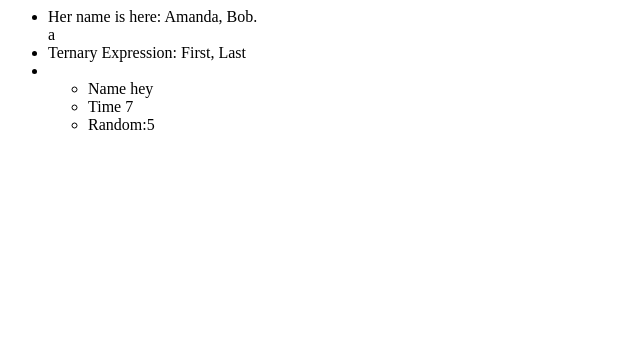
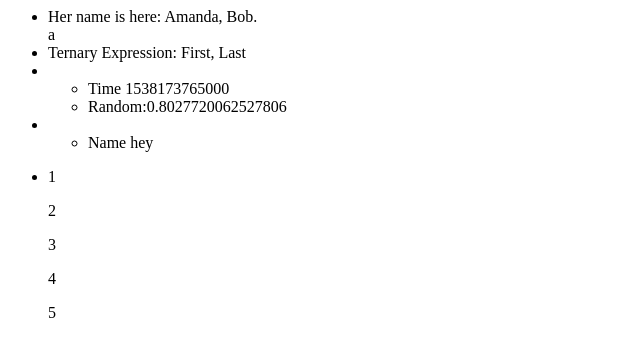
Before and after one commit to tachyonsignal/goolf, a plain HTML site: page index.html in a window 1280 px wide. Shown: the whole page, without its empty margins (0-640 px from the left). Drawn offline with Linux system fonts and the light colour scheme.

Commit message:
fix: reload array slot if any sub-component marked dirty

```diff
--- a/index.html
+++ b/index.html
@@ -26,6 +26,19 @@
     };
     const component_a = plug_a(state_a);
 
+    const components = [];
+    const states = [];
+    const plugs = [];
+    for(let i = 0 ; i < 5; ++i) {
+      const blueprint = $component("#" + i);
+      const plug = state => blueprint`<p>${state.num}</p>`;
+      const state = {num: i};
+      const component = plug(state);
+      states.push(state);
+      components.push(component);
+      plugs.push(plug);
+    }
+
     const blueprint_app = $app(document.getElementById('app'));
     let plug = state => blueprint_app`
       <ul>
@@ -33,27 +46,35 @@
           Her name is here: ${state.first}, ${state.last}.
         </li>a
         <li>Ternary Expression: ${state.first == 'Amanda' ? 'First, Last' : 'Last, First'}
+        <li>${state.childA}</li>
+        <li>${state.childB}</li>
         <li>${state.children}</li>
       </ul>`; // TODO: bug with trailing whitespace, or any character after last
     let state = {
       first: 'Amanda',
       last: 'Bob',
-      children: [component_a, component_b]
+      childA: component_a,
+      childB: component_b,
+      children: components
     };
 
+    let i = 0;
     setInterval(() => {
-      state = Object.assign(state, {
-        children: [
-          state.children[1],
-          state.children[0]
-        ]
-      });
+      console.log('Plugging app');
+      if(i % 5 == 0) {
+        for(let i = 0; i < components.length; i++) {
+          const state = states[i];
+          state.num++;
+          components[i] = plugs[i](state);
+        }
+      }
+      i++;
       plug(state);
     }, 3000);
 
     setInterval(() => {
-      state_b = Object.assign(state_b, { time: Date.now(), random: Math.random() });
-      plug_b(state_b);
+      state_a = Object.assign(state_b, { time: Date.now(), random: Math.random() });
+      plug_a(state_a);
     }, 500);
   </script>
 </body>
--- a/static.js
+++ b/static.js
@@ -111,14 +111,23 @@
       return frag;
     } else {
       const {slots, values: previousValues, frag} = entry;
+      let dirty = false;
       // Updated DIFFed nodes.
       for (let i = 0, len = previousValues.length; i < len; ++i) {
         const value = values[i];
         if (previousValues[i] != value) {
           updateSlot(slots[i], value);
+          dirty = true;
           previousValues[i] = value;
+        } else if (Array.isArray(value) && value.some(component => component.dirty)) {
+          for(let i = 0 ; i < value.length; i++)
+            value[i].dirty = false;
+           // TODO: replace only dirty children.
+          updateSlot(slots[i], value);
+          dirty = true;
         }
       }
+      frag.dirty = dirty;
       return frag;
     }
   };
```
